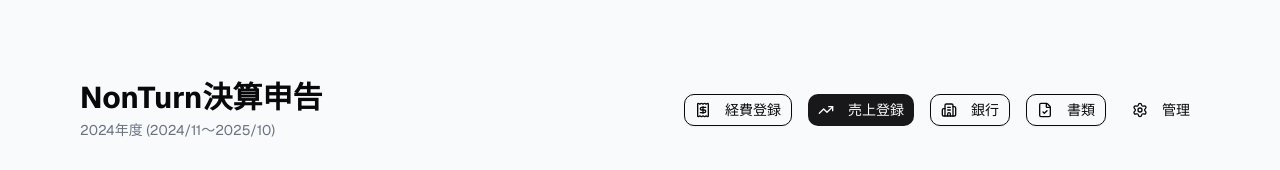
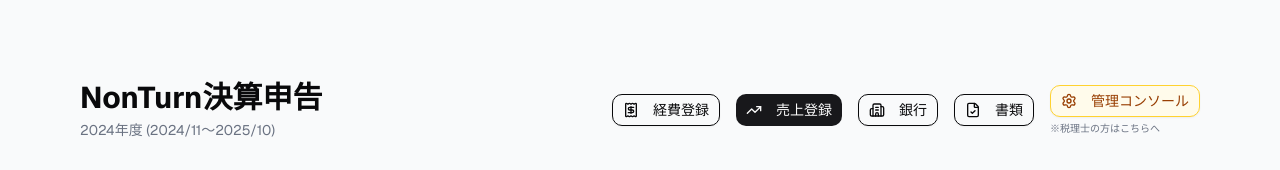
Before and after one commit to sawanori/shimesettle, a Next.js app: page / in a window 1280 px wide. Shown: the top 170 px of the page. Built offline with nearby package versions, Linux system fonts and the light colour scheme; no server answers; the database is empty.

Commit message:
3_commit

```diff
--- a/app/page.tsx
+++ b/app/page.tsx
@@ -118,7 +118,8 @@
                             {getFiscalYearLabel(fiscalYear)}
                         </p>
                     </div>
-                    <div className="grid grid-cols-3 sm:flex gap-2 sm:gap-4">
+                    <div className="flex flex-col sm:flex-row items-end sm:items-center gap-2 sm:gap-4">
+                        <div className="grid grid-cols-4 sm:flex gap-2 sm:gap-4 w-full sm:w-auto">
                             <Link href="/expenses">
                                 <Button variant="outline" className="w-full sm:w-auto" size="sm">
                                     <Receipt className="sm:mr-2 h-4 w-4" />
@@ -147,13 +148,16 @@
                                     <span className="sm:hidden text-xs">書類</span>
                                 </Button>
                             </Link>
-                        <Link href="/management" className="col-span-2 sm:col-span-1">
-                            <Button variant="ghost" className="w-full sm:w-auto" size="sm">
-                                <Settings className="sm:mr-2 h-4 w-4" />
-                                <span className="hidden sm:inline">管理</span>
-                                <span className="sm:hidden text-xs">管理</span>
+                        </div>
+                        <div className="flex flex-col items-center sm:items-start">
+                            <Link href="/management">
+                                <Button variant="outline" className="bg-amber-50 border-amber-300 hover:bg-amber-100 text-amber-800" size="sm">
+                                    <Settings className="mr-2 h-4 w-4" />
+                                    管理コンソール
                                 </Button>
                             </Link>
+                            <span className="text-[10px] text-gray-500 mt-1">※税理士の方はこちらへ</span>
+                        </div>
                     </div>
                 </div>
 
```
Lines whose indentation alone changed are shown as unchanged.
